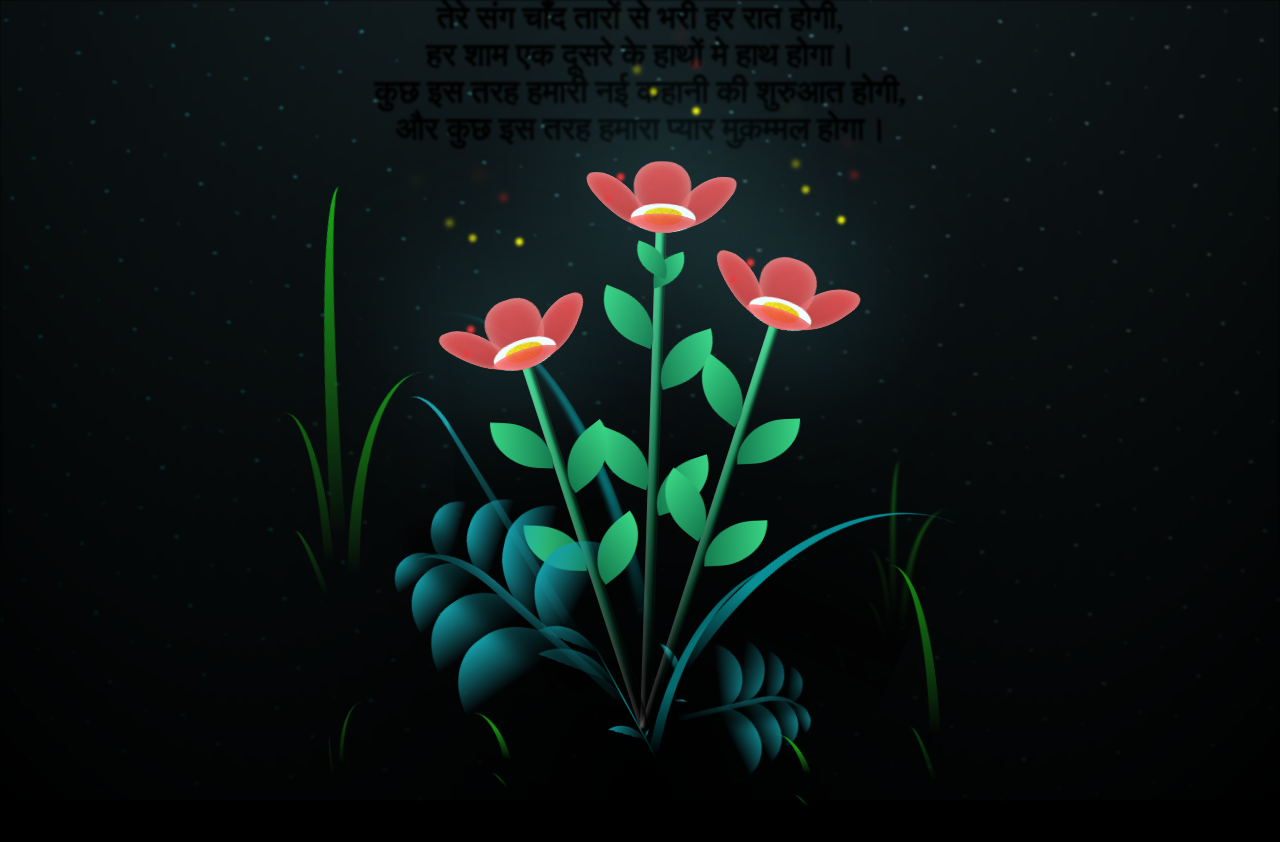
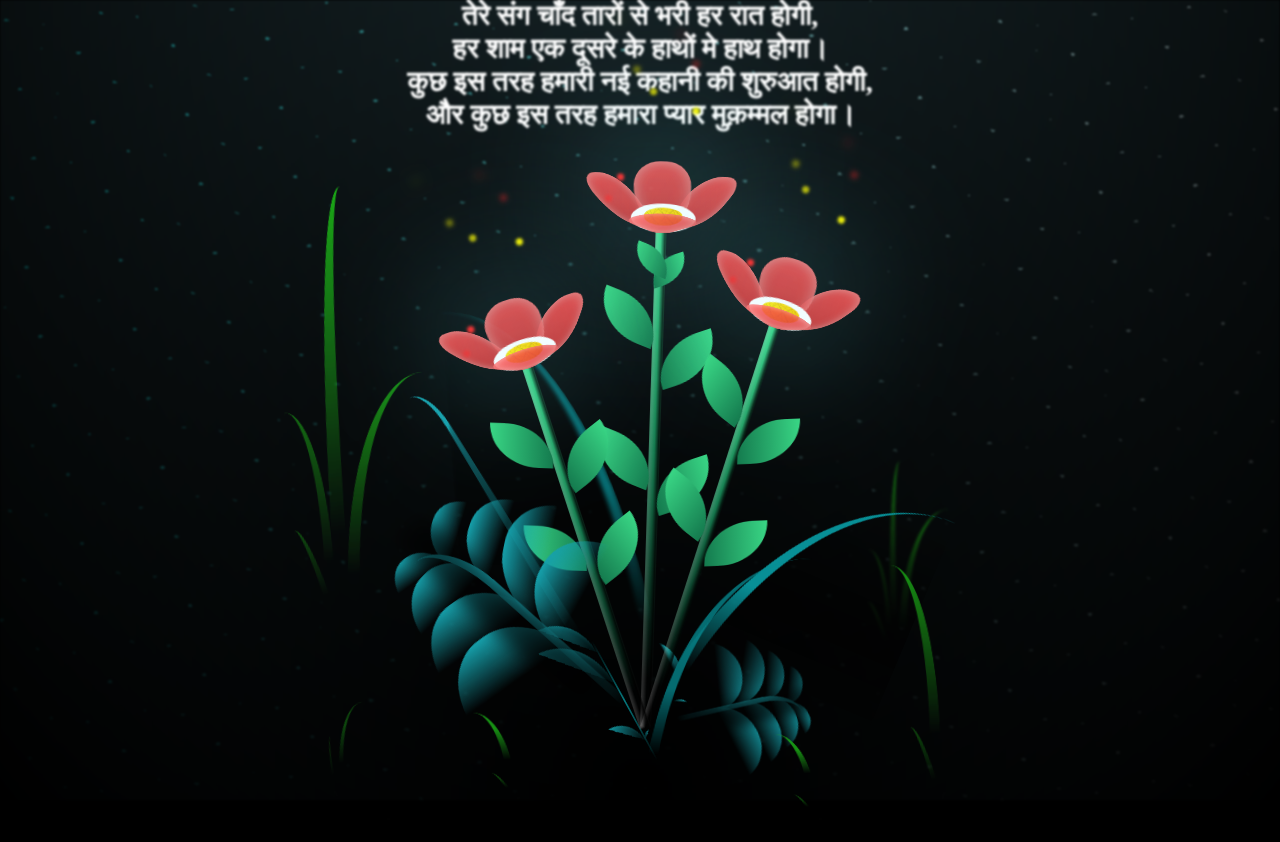
Before and after one commit to ankur-kaushik11/GUNGUN, a plain HTML site: page Flower.html in a window 1280 px wide. Drawn offline with Linux system fonts and the light colour scheme.

Commit message:
Update style.css

```diff
--- a/style.css
+++ b/style.css
@@ -14,6 +14,10 @@ body {
     background-color: var(--dark-color);
     overflow: hidden;
     perspective: 1000px;
+}
+.white{
+    color: white;
+    font-size: 28px;
 }
 .night {
     position: fixed;
```
